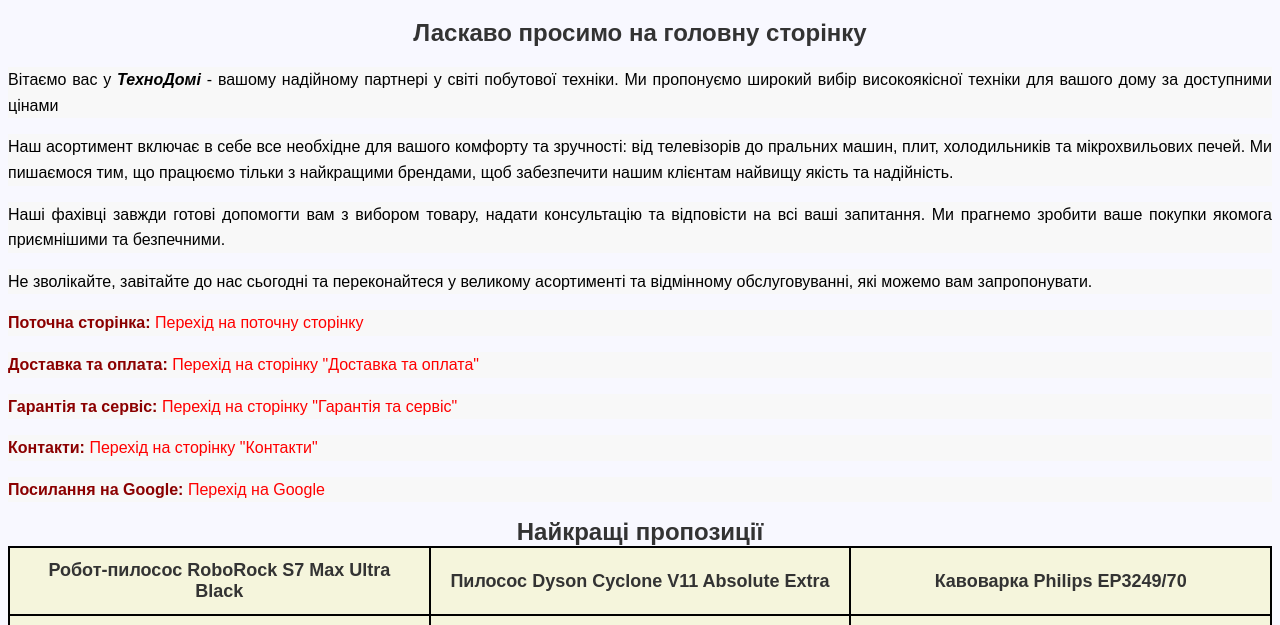
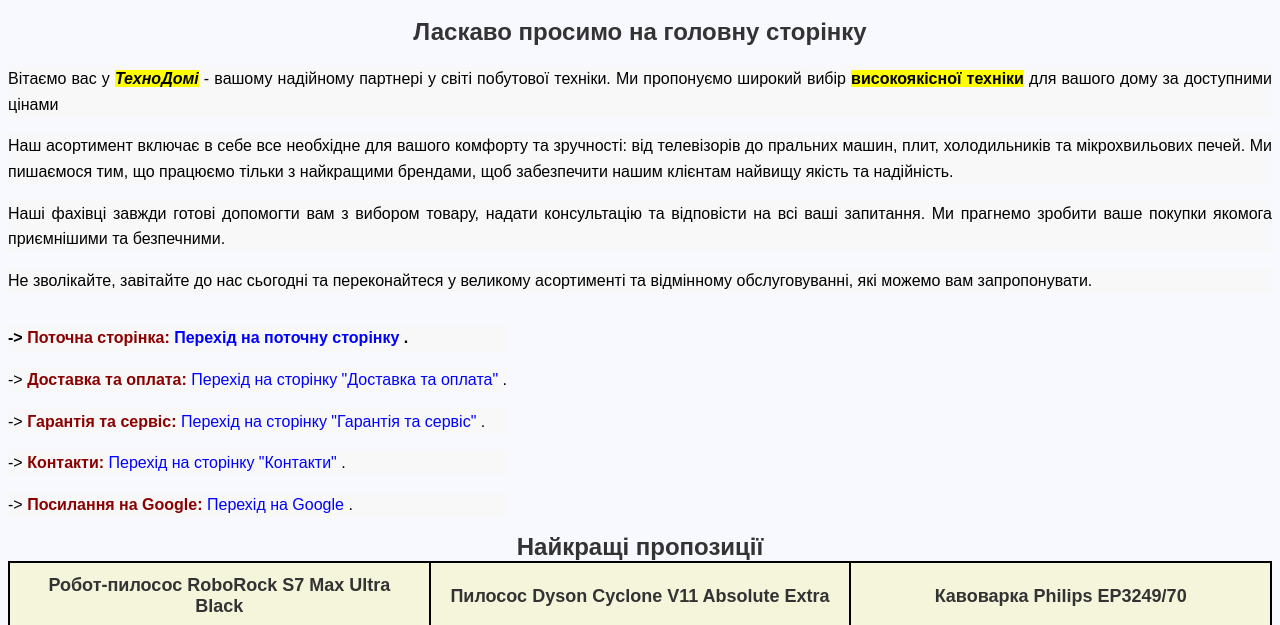
Before and after one commit to kotsiubkoserhiy/Basics-of-client-development, a plain HTML site: page index.html in a window 1280 px wide. Shown: the part 164-789 px from the top of the page. Drawn offline with Linux system fonts and the light colour scheme.

Commit message:
completed the fifth lab

```diff
--- a/index.html
+++ b/index.html
@@ -10,18 +10,64 @@
     <style>
       .link{color: red; text-decoration: none;}
       p>b {color: darkred;} /* дочірній селектор */
-      p>em{font-weight: bold;} /* дочірній селектор */
+      p>span{font-weight: bold;} /* дочірній селектор */
+
+      /* Псевдокласи для посилань */
+      a:link {
+        color: blue;
+        text-decoration: none;
+      }
+      a:visited {
+        color: purple;
+      }
+      a:hover {
+        color: red ;
+      }
+      a:active {
+        color: green ;
+      }
+
+      /* Псевдоклас :first-child */
+      p:first-child {
+        font-weight: bold;
+      }
+
+        /* Псевдоелементи :before і :after */
+      .menu .body-text:before {
+        content: "->";
+      }
+      .menu .body-text:after {
+        content: ".";
+      }
+
+      .menu{
+        float: left;
+      }
+
+
+      /* Стилізація рядкового елементу <span> */
+      span.highlight {
+          background-color: yellow; /* Фон для виділення тексту */
+      }
+
+      /* Позиціонування */
+      .positioned {
+        position: static;
+      }
+
     </style>
   </head>
   <body bgcolor="#F8F8FF">
+    <div class="positioned">
       <a href="./imgs/logo.png" target="_blank">
         <img src="./imgs/logo.png" alt="Логотип" width="400" height="150">
     </a>
+    </div>
     <font face="Arial" color="black" size="4" align="left">
     <h1 id="main-heading">Ласкаво просимо на головну сторінку</h1>
     <p style="color: blueviolet;" class="body-text">
-      Вітаємо вас у <em>ТехноДомі</em> - вашому надійному партнері у світі побутової
-      техніки. Ми пропонуємо широкий вибір високоякісної техніки для вашого дому
+      Вітаємо вас у <span class="highlight"><em>ТехноДомі</em></span> - вашому надійному партнері у світі побутової
+      техніки. Ми пропонуємо широкий вибір <span class="highlight">високоякісної техніки</span> для вашого дому
       за доступними цінами
     </p>
     <p class="body-text">
@@ -40,6 +86,7 @@
       Не зволікайте, завітайте до нас сьогодні та переконайтеся у великому
       асортименті та відмінному обслуговуванні, які можемо вам запропонувати.
     </p>
+    <div class="menu">
         <p class="body-text">
         <b>Поточна сторінка:</b>
         <a href="#current_page" class="link"
@@ -68,6 +115,9 @@
         <b>Посилання на Google:</b>
         <a href="https://www.google.com" class="link" >Перехід на Google</a>
       </p>
+    </div>
+      <!-- Плаваючий блок -->
+    <div class="float-left">
     <table class="custom-table" cellspacing="0" cellpadding="5" width="100%" align="center"> <caption> <strong><font size="5">Найкращі пропозиції</font></strong></caption >
        <thead>
         <tr bgcolor="#F5F5DC">
```
Lines whose indentation alone changed are shown as unchanged.
